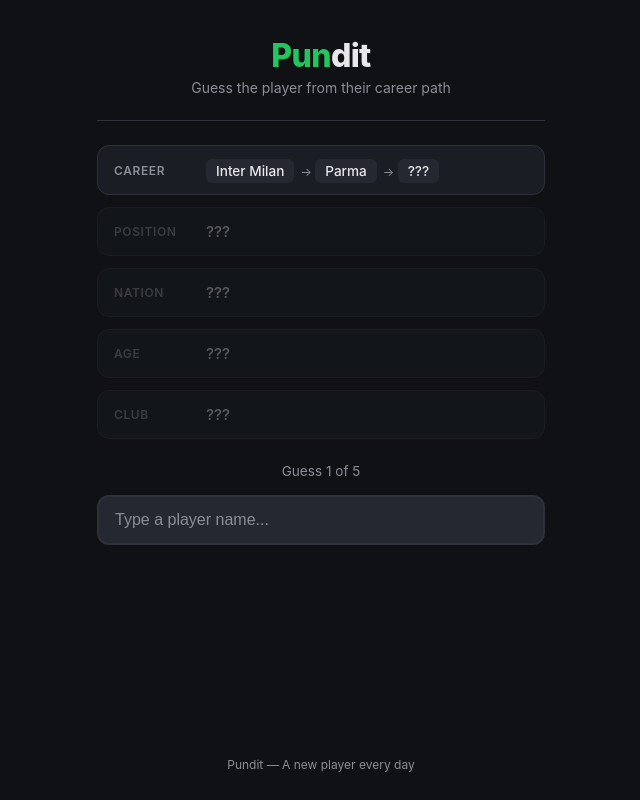
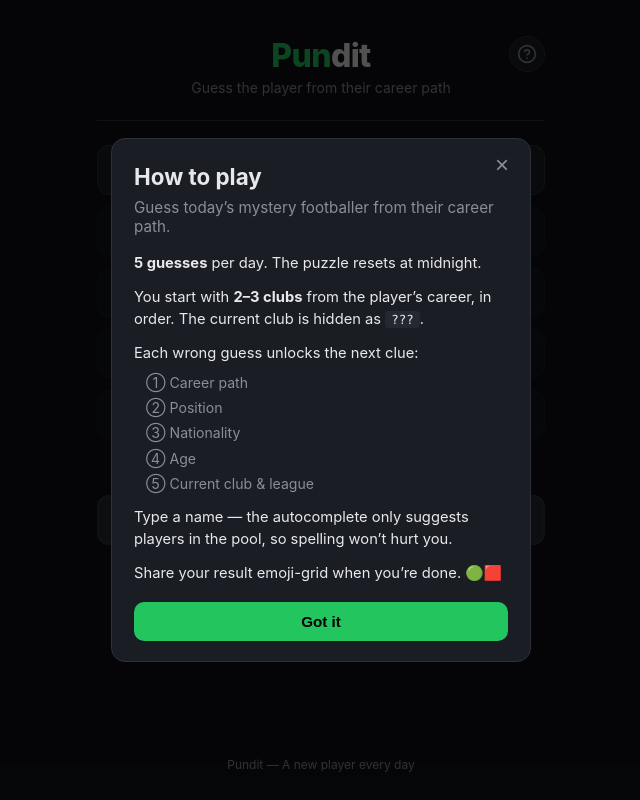
Before and after one commit to GCNORO/pundit, a Next.js app: page / in a window 1280 px wide. Shown: the whole page, without its empty margins (319-959 px from the left). Built offline with nearby package versions, Linux system fonts and the light colour scheme.

Commit message:
Add "How to play" modal — auto-opens for first-time visitors
- Help button (?) in header opens modal anytime
- localStorage flag so returning users don't see it again
- Concise rules: 5 guesses, clue tiers 1-5, autocomplete, share grid

```diff
--- a/src/app/globals.css
+++ b/src/app/globals.css
@@ -37,10 +37,33 @@
 
 /* Header */
 .header {
+  position: relative;
   text-align: center;
   padding: 16px 0 24px;
   border-bottom: 1px solid var(--border);
   margin-bottom: 24px;
+}
+
+.help-btn {
+  position: absolute;
+  top: 16px;
+  right: 0;
+  width: 36px;
+  height: 36px;
+  border-radius: 50%;
+  background: var(--bg-card);
+  border: 1px solid var(--border);
+  color: var(--text-dim);
+  cursor: pointer;
+  display: inline-flex;
+  align-items: center;
+  justify-content: center;
+  transition: color 0.15s, border-color 0.15s;
+}
+
+.help-btn:hover {
+  color: var(--accent);
+  border-color: var(--accent);
 }
 
 .header h1 {
@@ -357,3 +380,116 @@
   font-size: 0.9rem;
   animation: slideIn 0.2s ease-out;
 }
+
+/* How-to-play modal */
+.modal-overlay {
+  position: fixed;
+  inset: 0;
+  background: rgba(0, 0, 0, 0.65);
+  display: flex;
+  align-items: center;
+  justify-content: center;
+  padding: 16px;
+  z-index: 100;
+  animation: fadeIn 0.15s ease-out;
+}
+
+.modal {
+  position: relative;
+  background: var(--bg-card);
+  border: 1px solid var(--border);
+  border-radius: 14px;
+  padding: 24px 22px 20px;
+  max-width: 420px;
+  width: 100%;
+  max-height: 90vh;
+  overflow-y: auto;
+  animation: slideIn 0.2s ease-out;
+}
+
+.modal h2 {
+  font-size: 1.4rem;
+  font-weight: 700;
+  margin-bottom: 8px;
+}
+
+.modal-lead {
+  color: var(--text-dim);
+  font-size: 0.95rem;
+  margin-bottom: 16px;
+}
+
+.modal-list {
+  list-style: none;
+  padding: 0;
+  display: flex;
+  flex-direction: column;
+  gap: 12px;
+  font-size: 0.92rem;
+  line-height: 1.5;
+}
+
+.modal-list > li {
+  padding-left: 0;
+}
+
+.modal-list code {
+  background: var(--bg-input);
+  padding: 1px 6px;
+  border-radius: 4px;
+  font-family: ui-monospace, SFMono-Regular, Menlo, monospace;
+  font-size: 0.85em;
+}
+
+.modal-clues {
+  list-style: none;
+  padding: 8px 0 0 12px;
+  display: flex;
+  flex-direction: column;
+  gap: 4px;
+  color: var(--text-dim);
+  font-size: 0.88rem;
+}
+
+.modal-close {
+  position: absolute;
+  top: 10px;
+  right: 12px;
+  width: 32px;
+  height: 32px;
+  background: transparent;
+  border: none;
+  color: var(--text-dim);
+  font-size: 1.5rem;
+  cursor: pointer;
+  border-radius: 50%;
+  transition: color 0.15s, background 0.15s;
+}
+
+.modal-close:hover {
+  color: var(--text);
+  background: var(--bg-input);
+}
+
+.modal-cta {
+  margin-top: 18px;
+  width: 100%;
+  padding: 11px;
+  background: var(--accent);
+  color: #000;
+  border: none;
+  border-radius: 10px;
+  font-size: 0.95rem;
+  font-weight: 600;
+  cursor: pointer;
+  transition: background 0.2s;
+}
+
+.modal-cta:hover {
+  background: var(--accent-hover);
+}
+
+@keyframes fadeIn {
+  from { opacity: 0; }
+  to   { opacity: 1; }
+}
--- a/src/app/page.tsx
+++ b/src/app/page.tsx
@@ -27,7 +27,17 @@
   const [showAutocomplete, setShowAutocomplete] = useState(false);
   const [activeIndex, setActiveIndex] = useState(-1);
   const [showCopied, setShowCopied] = useState(false);
+  const [showHowTo, setShowHowTo] = useState(false);
   const inputRef = useRef<HTMLInputElement>(null);
+
+  // Auto-open the "How to play" modal for first-time visitors
+  useEffect(() => {
+    if (typeof window === "undefined") return;
+    if (!localStorage.getItem("pundit-seen-howto")) {
+      setShowHowTo(true);
+      localStorage.setItem("pundit-seen-howto", "1");
+    }
+  }, []);
 
   const wrongGuesses = gameState.guesses.filter(
     (g) => g.toLowerCase() !== todayPlayer.name.toLowerCase()
@@ -136,6 +146,18 @@
   return (
     <div className="app">
       <header className="header">
+        <button
+          className="help-btn"
+          onClick={() => setShowHowTo(true)}
+          aria-label="How to play"
+          title="How to play"
+        >
+          <svg viewBox="0 0 24 24" width="20" height="20" fill="none" stroke="currentColor" strokeWidth="2" strokeLinecap="round" strokeLinejoin="round">
+            <circle cx="12" cy="12" r="10" />
+            <path d="M9.09 9a3 3 0 0 1 5.83 1c0 2-3 3-3 3" />
+            <line x1="12" y1="17" x2="12.01" y2="17" />
+          </svg>
+        </button>
         <h1>
           <span>Pun</span>dit
         </h1>
@@ -352,6 +374,51 @@
       </footer>
 
       {showCopied && <div className="copied-toast">Copied to clipboard!</div>}
+
+      {showHowTo && (
+        <div className="modal-overlay" onClick={() => setShowHowTo(false)}>
+          <div className="modal" onClick={(e) => e.stopPropagation()}>
+            <button
+              className="modal-close"
+              onClick={() => setShowHowTo(false)}
+              aria-label="Close"
+            >
+              ×
+            </button>
+            <h2>How to play</h2>
+            <p className="modal-lead">
+              Guess today&rsquo;s mystery footballer from their career path.
+            </p>
+            <ul className="modal-list">
+              <li>
+                <strong>5 guesses</strong> per day. The puzzle resets at midnight.
+              </li>
+              <li>
+                You start with <strong>2&ndash;3 clubs</strong> from the player&rsquo;s
+                career, in order. The current club is hidden as <code>???</code>.
+              </li>
+              <li>
+                Each wrong guess unlocks the next clue:
+                <ul className="modal-clues">
+                  <li>① Career path</li>
+                  <li>② Position</li>
+                  <li>③ Nationality</li>
+                  <li>④ Age</li>
+                  <li>⑤ Current club &amp; league</li>
+                </ul>
+              </li>
+              <li>
+                Type a name &mdash; the autocomplete only suggests players in the
+                pool, so spelling won&rsquo;t hurt you.
+              </li>
+              <li>Share your result emoji-grid when you&rsquo;re done. 🟢🟥</li>
+            </ul>
+            <button className="modal-cta" onClick={() => setShowHowTo(false)}>
+              Got it
+            </button>
+          </div>
+        </div>
+      )}
     </div>
   );
 }
```
